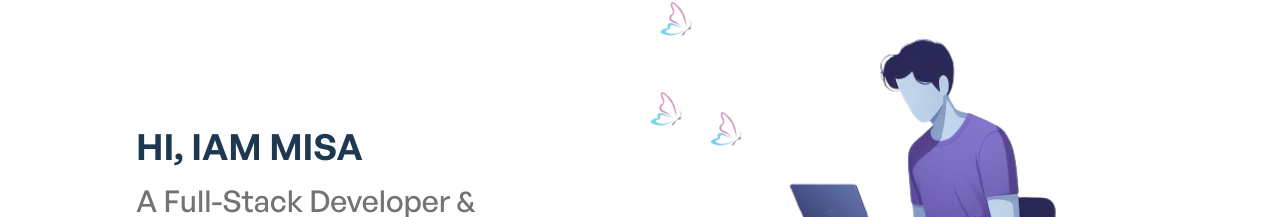
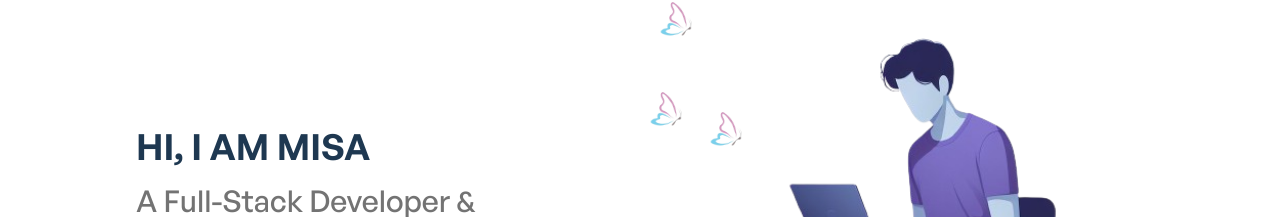
Before and after one commit to Misa100/portfolio-main, a Next.js app: page / in a window 1280 px wide. Shown: the part 134-351 px from the top of the page. Built offline with nearby package versions, Linux system fonts and the light colour scheme.

Commit message:
correct sentences

```diff
--- a/components/shared/AppBanner.js
+++ b/components/shared/AppBanner.js
@@ -25,7 +25,7 @@ function AppBanner() {
 					}}
 					className="font-general-semibold text-3xl lg:text-3xl xl:text-4xl text-center sm:text-left text-ternary-dark dark:text-primary-light uppercase"
 				>
-					Hi, Iam Misa
+					Hi, I am Misa
 				</motion.h1>
 				<motion.p
 					initial={{ opacity: 0 }}
```
